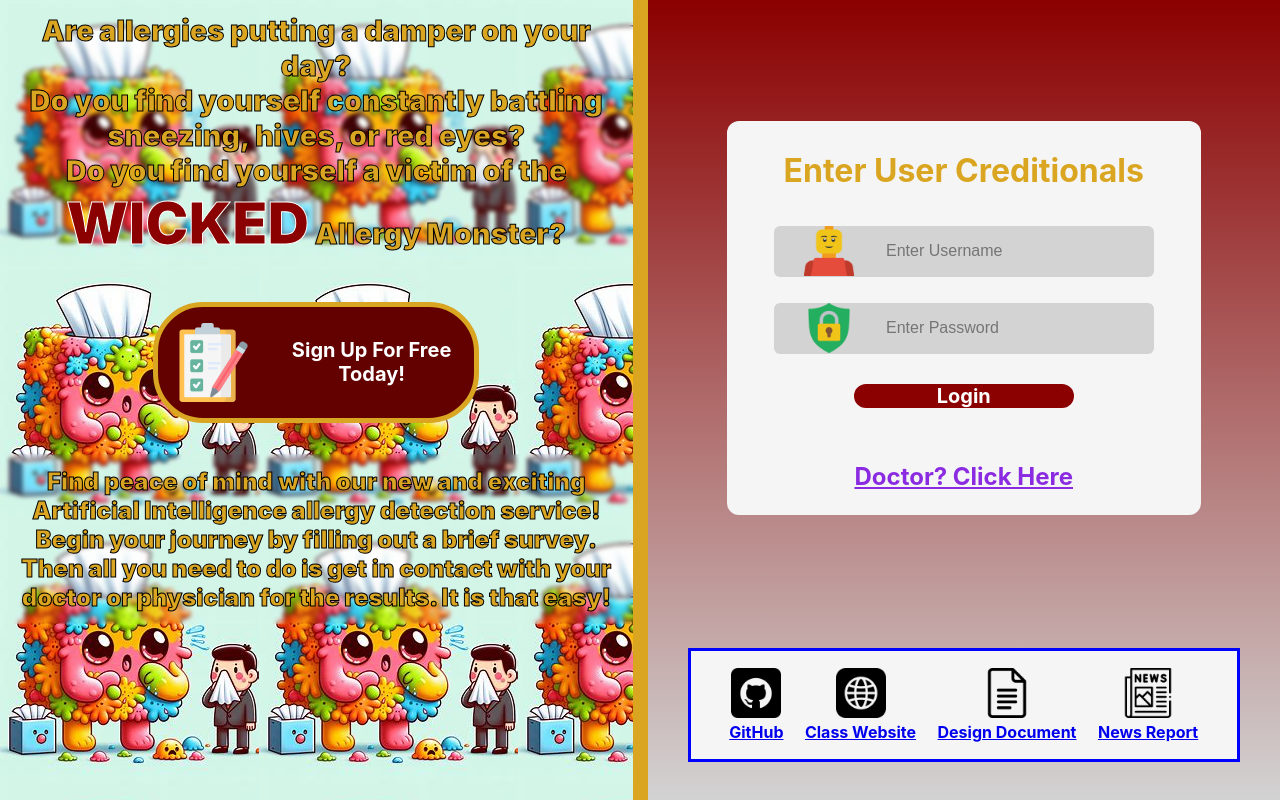
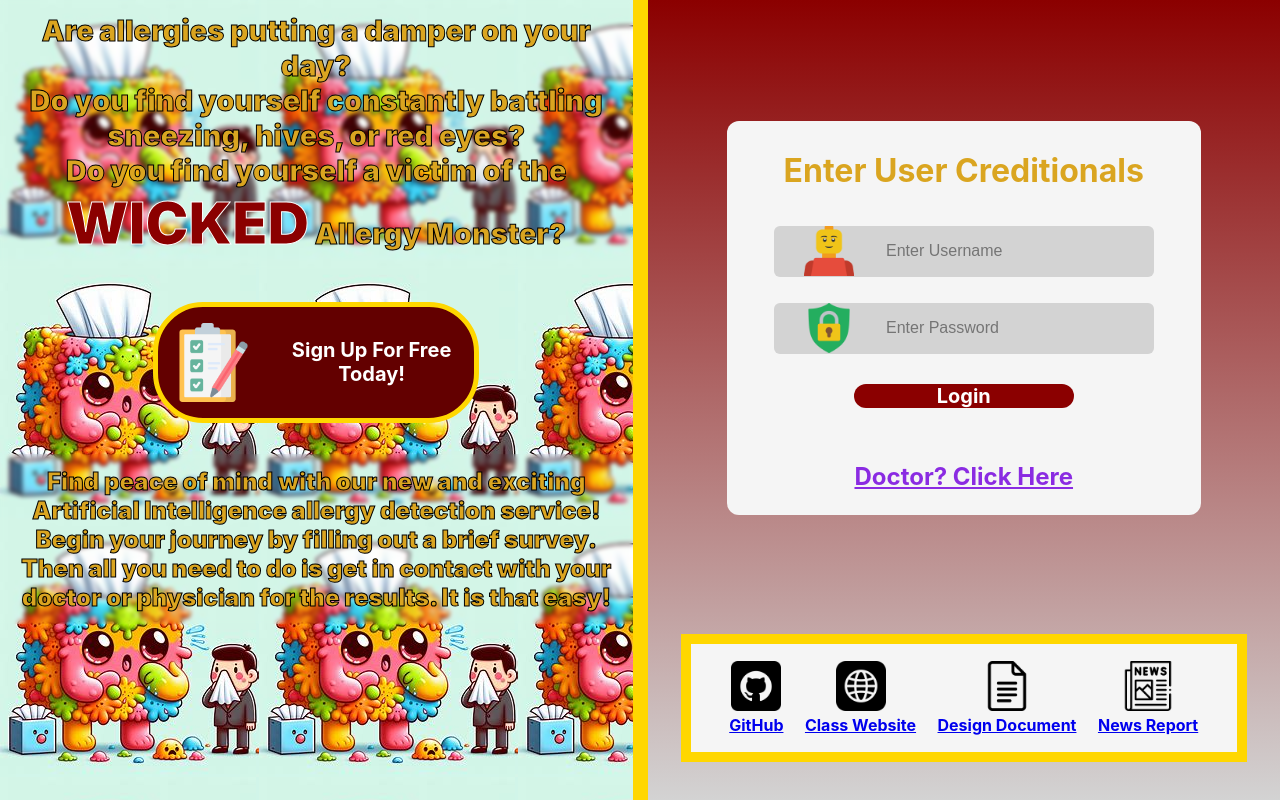
Before and after one commit to jdutchik/SE491Group13, a React (Create React App) app in the folder se491project/: page / in a window 1280 px wide. Built offline with nearby package versions, Linux system fonts and the light colour scheme.

Commit message:
links for things updating

```diff
--- a/se491project/src/components/Login/Login.css
+++ b/se491project/src/components/Login/Login.css
@@ -7,7 +7,7 @@
     height: 100vh;
 
     border-style: solid;
-    border-color: goldenrod;
+    border-color: gold;
     border-width: 0px 0px 0px 15px;
 }
 
@@ -126,7 +126,8 @@
     background: whitesmoke;
 
     border-style: solid;
-    border-color: blue;
+    border-color: gold;
+    border-width: 10px;
 }
 
 .social img {
--- a/se491project/src/components/Login/Login.jsx
+++ b/se491project/src/components/Login/Login.jsx
@@ -144,12 +144,12 @@ const Login = () => {
 
                 <div class="icon document">
                     <img src={docs} alt="" />
-                    <div class="tooltip"><a href="https://sdmay24-13.sd.ece.iastate.edu/">Design Document</a></div>
+                    <div class="tooltip"><a href="https://sdmay24-13.sd.ece.iastate.edu/Final_Design_Document_Team13.pdf">Design Document</a></div>
                 </div>
 
                 <div class="icon news">
                     <img src={news} alt="" />
-                    <div class="tooltip"><a href="https://sdmay24-13.sd.ece.iastate.edu/">News Report</a></div>
+                    <div class="tooltip"><a href="https://www.youtube.com/watch?v=KucyzXRjU2Y/">News Report</a></div>
                 </div>
             </div>
         </div>
--- a/se491project/src/components/SignUp/SignUp.css
+++ b/se491project/src/components/SignUp/SignUp.css
@@ -65,7 +65,7 @@
 
     cursor: pointer;
 
-    border-color: goldenrod;
+    border-color: gold;
     border-style: solid;
     border-width: 5px;
 
```
